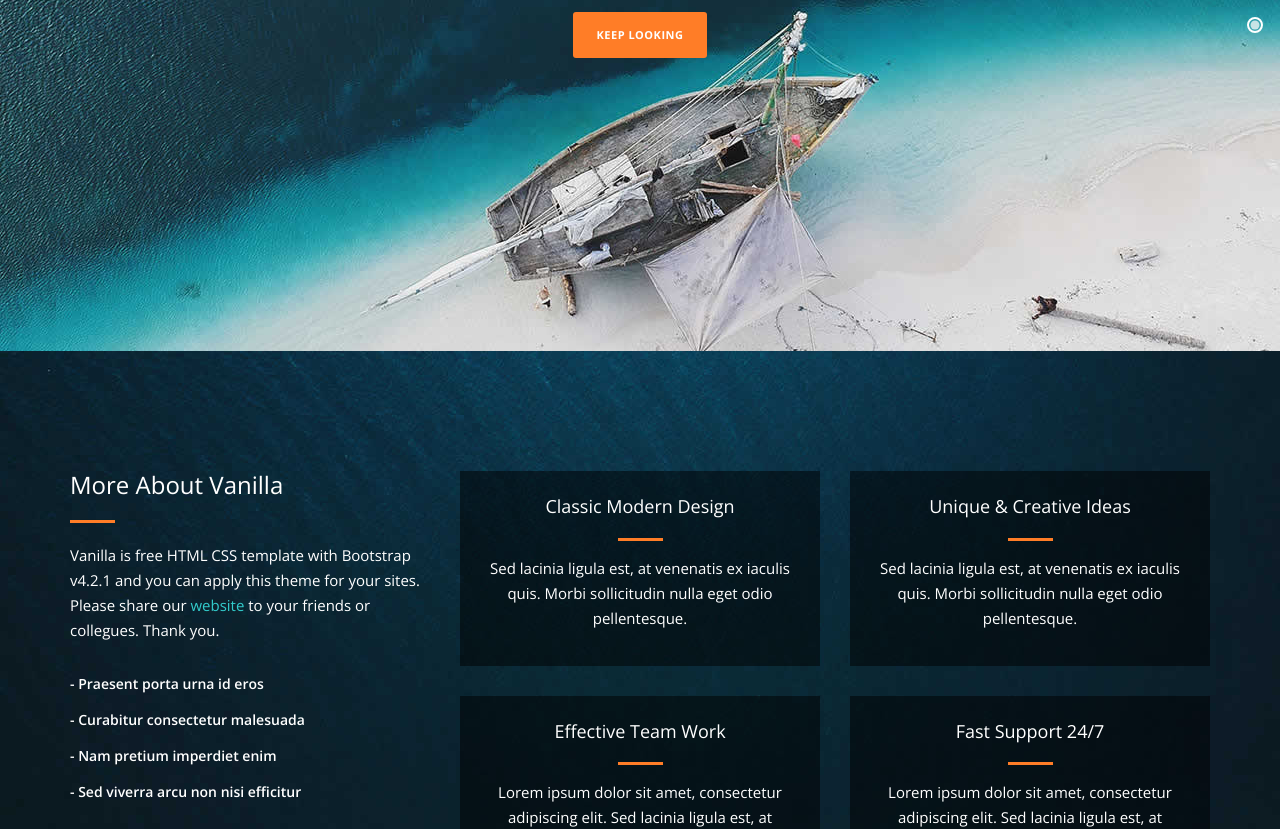
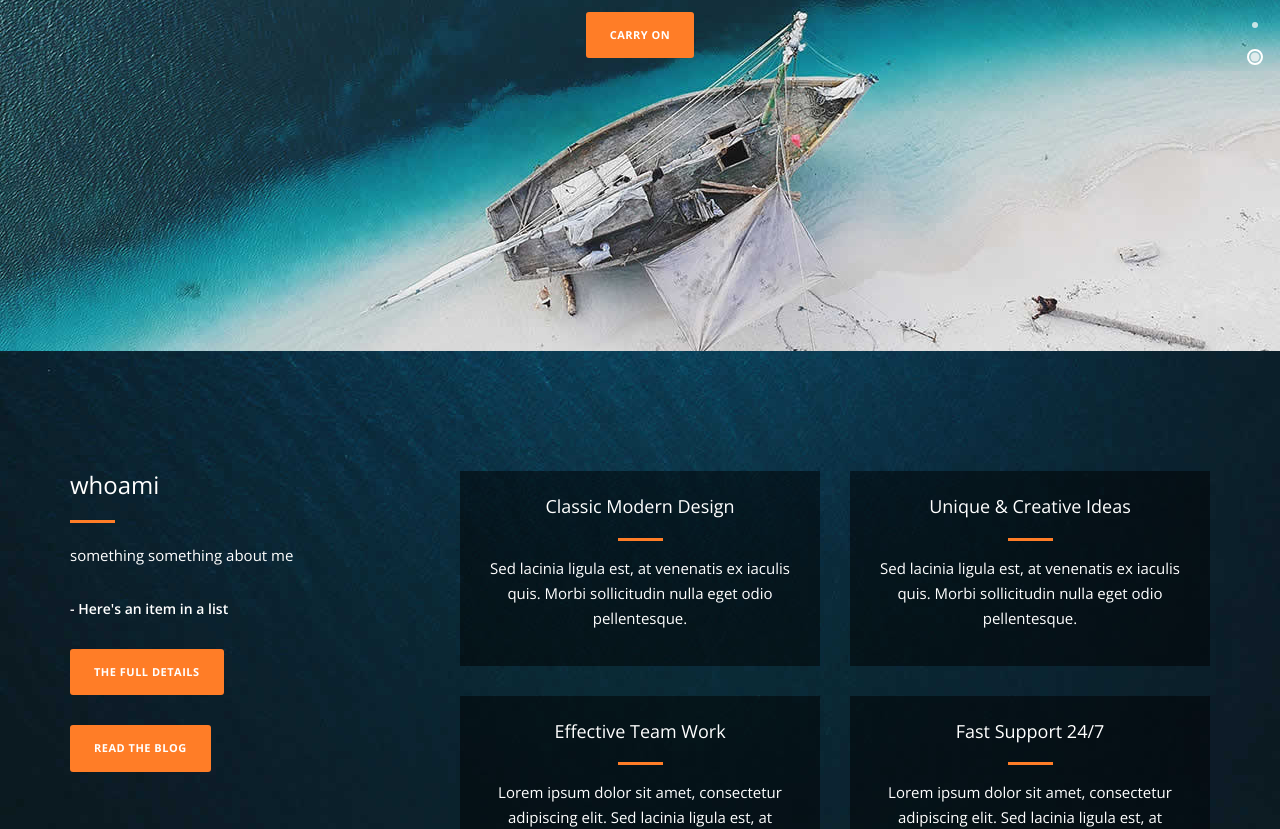
Before and after one commit to jaydeepsrimani/jaydeepsrimani.github.io, a plain HTML site: page index.html in a window 1280 px wide. Shown: the part 449-1278 px from the top of the page. Drawn offline with nearby package versions, Linux system fonts and the light colour scheme.

Commit message:
Update index.html

```diff
--- a/index.html
+++ b/index.html
@@ -28,9 +28,10 @@ https://templatemo.com/tm-526-vanilla
         <ul class="nav flex-column">
             <li class="nav-item"><a class="nav-link" href="#home"><span>home</span></a></li>
             <li class="nav-item"><a class="nav-link" href="#about"><span>about me</span></a></li>
+            <li class="nav-item"><a class="nav-link" href="#cv"><span>curriculum vita</span></a></li>
             <li class="nav-item"><a class="nav-link" href="#blog"><span>blog</span></a></li>
             <li class="nav-item"><a class="nav-link" href="#our-story"><span>Our Story</span></a></li>
-            <li class="nav-item"><a class="nav-link" href="#contact"><span>Contact Me</span></a></li>
+            <li class="nav-item"><a class="nav-link" href="#contact"><span>contact me</span></a></li>
         </ul>
     </div>
 
@@ -40,30 +41,29 @@ https://templatemo.com/tm-526-vanilla
                 <h1>Jaydeep</h1>
                 <span>3 December 2020</span>
                 <div class="primary-button">
-                    <a href="#services">Keep Looking</a>
+                    <a href="#about">carry on</a>
                 </div>
             </div>
         </div>
     </div>
 
 
-    <div class="service-content" id="services">
+    <div class="service-content" id="about">
         <div class="container">
             <div class="row">
                 <div class="col-md-4">
                     <div class="left-text">
-                        <h4>More About Vanilla</h4>
+                        <h4>whoami</h4>
                         <div class="line-dec"></div>
-                        <p>Vanilla is free HTML CSS template with Bootstrap v4.2.1 and you can apply this theme for your sites.
-                        Please share our <a rel="nofollow" href="https://templatemo.com">website</a> to your friends or collegues. Thank you.</p>
+                        <p>something something about me</p>
                         <ul>
-                            <li>-  Praesent porta urna id eros</li>
-                            <li>-  Curabitur consectetur malesuada</li>
-                            <li>-  Nam pretium imperdiet enim</li>
-                            <li>-  Sed viverra arcu non nisi efficitur</li>
+                            <li>-  Here's an item in a list</li>
                         </ul>
                         <div class="primary-button">
-                            <a href="#portfolio">Learn More About Us</a>
+                            <a href="#cv">the full details</a>
+                        </div>
+                        <div class="primary-button">
+                            <a href="#blog">read the blog</a>
                         </div>
                     </div>
                 </div>
```
